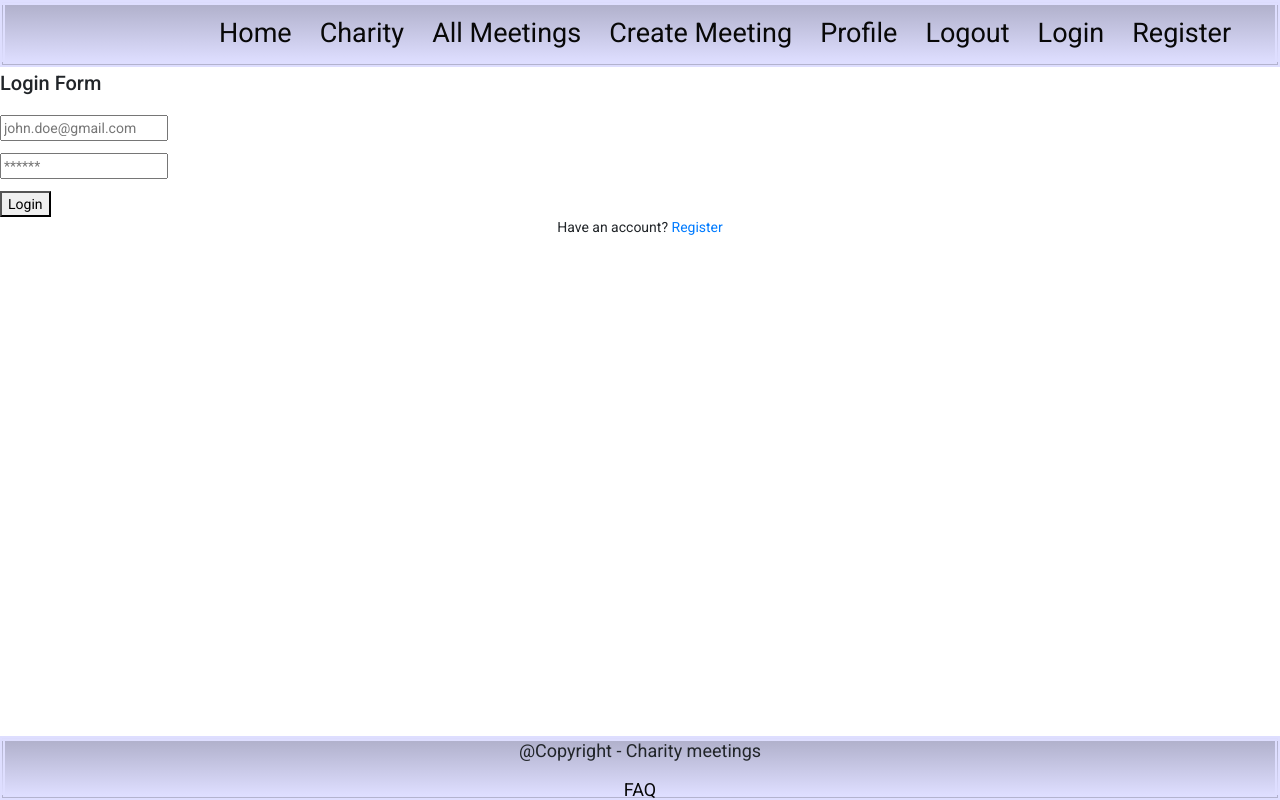
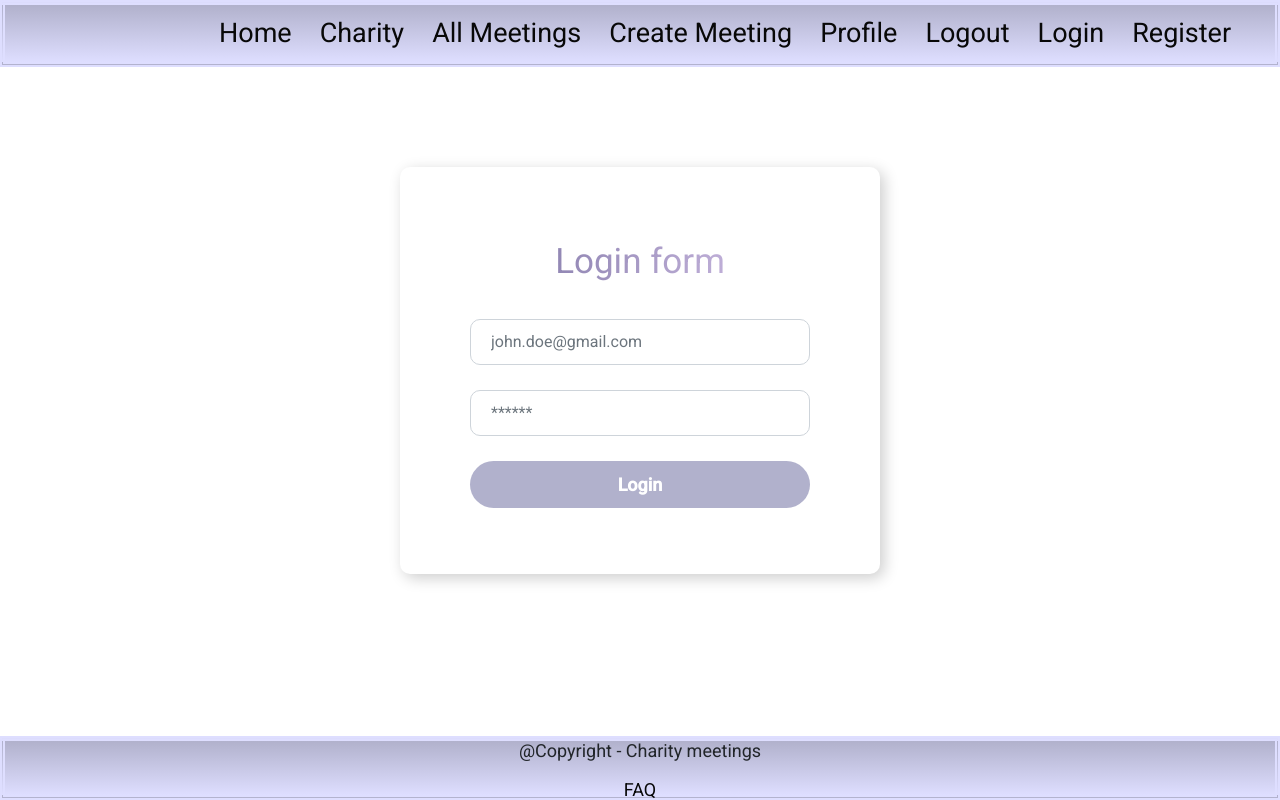
Before and after one commit to EmineShaban/Project, an Angular app: page /login in a window 1280 px wide. Built offline with nearby package versions, Linux system fonts and the light colour scheme.

Commit message:
fixed css login page

```diff
--- a/src/app/core/auth/login/login.component.css
+++ b/src/app/core/auth/login/login.component.css
@@ -0,0 +1,72 @@
+
+
+
+html {
+    background: #B1B1CC;
+     background-blend-mode:overlay;
+     display:flex;
+     align-items:center;
+     justify-content:center;
+     /* background-image:url(../../assets/img/image4.jpg); */
+     background-repeat:no-repeat;
+     background-size:cover;
+     height:100%;
+    }
+
+    body {
+     background-color:transparent;
+    }
+
+    .registration-cssave{
+     padding:100px 400px;
+    }
+
+    .registration-cssave form {
+     max-width:800px;
+     padding:50px 70px;
+     border-radius:10px;
+     box-shadow:4px 4px 15px rgba(0, 0, 0, 0.2);
+     background-color:#fff;
+    }
+
+    .registration-cssave form h3 {
+     font-weight:bold;
+     margin-bottom:30px;
+    }
+
+    .registration-cssave .item {
+     border-radius:10px;
+     margin-bottom:25px;
+     padding:10px 20px;
+    }
+
+
+    .registration-cssave .create-account {
+     border-radius:30px;
+     padding:10px 20px;
+     font-size:18px;
+     font-weight:bold;
+     background-color:#b1b1cc;
+     border:none;
+     color:white;
+     margin-top:20px;
+    }
+
+    @media (max-width: 576px) {
+     .registration-cssave form {
+       padding:50px 20px;
+     }
+    }
+
+
+    #ribbon {
+
+      background: #7C74A3;
+      background: linear-gradient(to right, #7C74A3 0%, #D4C1E8 100%);
+      background-clip: text;
+      -webkit-text-fill-color: transparent;
+      font-size: 35px;
+      text-align: center;
+      padding-top: 35px;
+      padding-bottom: 35px;
+  }
--- a/src/app/core/auth/login/login.component.html
+++ b/src/app/core/auth/login/login.component.html
@@ -1,39 +1,52 @@
-<!-- <form #createForm="ngForm" (ngSubmit)="handleFormSubmit(createForm.value)">
+<!-- <div class="registration-cssave">
+    <form>
+        <h3 class="text-center">Login form</h3>
+       <div class="form-group">
+            <input class="form-control item" type="email" name="email" id="email" placeholder="Email" required>
+        </div>
+        <div class="form-group">
+            <input class="form-control item" type="password" name="password" minlength="6" id="password" placeholder="Password" required>
+        </div>
 
-    <div class="form-group">
-        <label for="email">Email</label>
-        <input type="text" name="email" id="email" placeholder="john.doe@gmail.com" ngModel>
-    </div>
+        <div class="form-group">
+            <button class="btn btn-primary btn-block create-account" type="submit">Login</button>
+        </div>
+    </form>
+ </div>
+ -->
 
-    <div class="form-group">
-        <label for="password">Password</label>
-        <input type="text" name="password" id="password" placeholder="******" ngModel>
-    </div>
-    <button>Create</button>
-</form> -->
 
-<!-- <form class="register" [formGroup]="registerFormGroup" (ngSubmit)="handleFormSubmit()"> -->
+ <div class="registration-cssave">
+
 
 <form class="login" [formGroup]="loginFormGroup" (ngSubmit)="handleFormSubmit()">
     <fieldset>
-        <h2>Login Form</h2>
 
-        <p class="field field-icon">
-            <label for="email"><span><i class="fas fa-envelope"></i></span></label>
-            <input formControlName="email" type="email" name="email" id="email" placeholder="john.doe@gmail.com">
-        </p>
+<div id="ribbon">
+    <p>Login form</p>
+    </div>
+        <!-- <h3 class="text-center">Login form</h3> -->
 
-        <p class="field field-icon">
-            <label for="password"><span><i class="fas fa-lock"></i></span></label>
-            <input formControlName="password" type="password" name="password" id="password" placeholder="******">
-        </p>
+        <div class="form-group">
+            <!-- <label for="email"><span><i class="fas fa-envelope"></i></span></label> -->
+            <input class="form-control item" formControlName="email" type="email" name="email" id="email" placeholder="john.doe@gmail.com">
+        </div>
 
-        <button  (click)="handleFormSubmit()">Login</button>
+        <div class="form-group">
+            <!-- <label for="password"><span><i class="fas fa-lock"></i></span></label> -->
+            <input class="form-control item" formControlName="password" type="password" name="password" id="password" placeholder="******">
+        </div>
+        <div class="form-group">
 
+        <button class="btn btn-primary btn-block create-account" >Login</button>
+    </div>
+<!--
         <p class="text-center">
             Have an account?
             <a href="#">Register</a>
-        </p>
+        </p> -->
 
     </fieldset>
 </form>
+
+</div>
```
